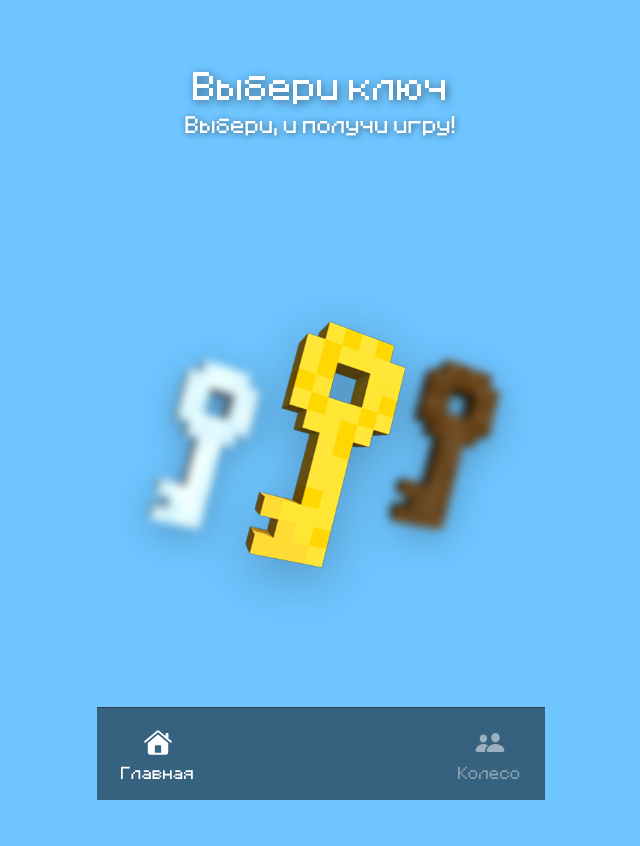
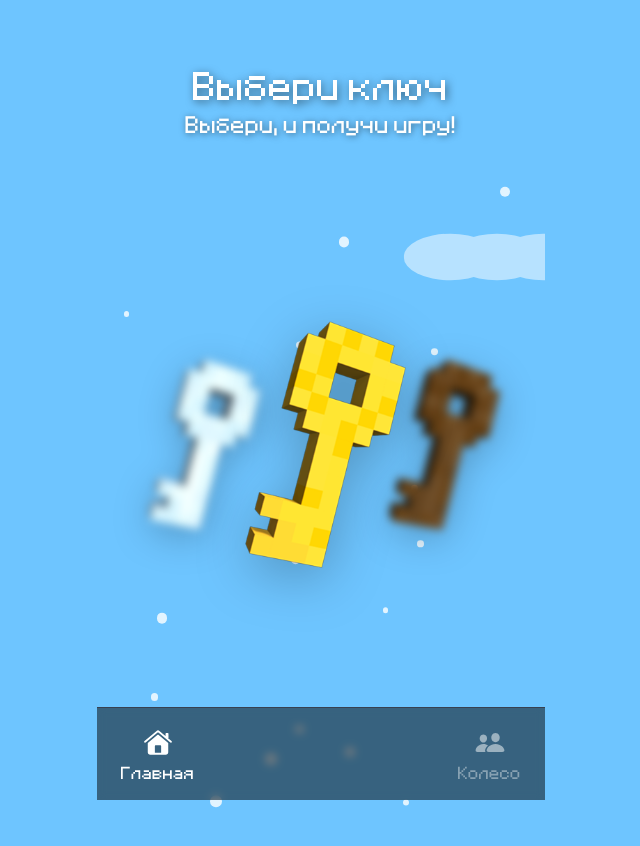
Before and after one commit to rngeryes/sfsdfewe, a Next.js app: page / in a window 1280 px wide. Shown: the top 846 px of the page, without its empty margins (319-959 px from the left). Built offline with nearby package versions, Linux system fonts and the light colour scheme.

Commit message:
Update HomeTab.tsx

```diff
--- a/components/HomeTab.tsx
+++ b/components/HomeTab.tsx
@@ -5,11 +5,10 @@ import { motion, AnimatePresence } from 'framer-motion'
 import Image from 'next/image'
 
 const keys = [
-  { id: 'silver', src: '/img/Серебро.svg', price: 1 },
-  { id: 'gold', src: '/img/Золото.png', price: 39 },
-  { id: 'bronze', src: '/img/Древо.png', price: 99 },
+  { id: 'silver', src: '/img/Серебро.svg', price: 39 },
+  { id: 'gold', src: '/img/Золото.png', price: 99 },
+  { id: 'bronze', src: '/img/Древо.png', price: 9 },
 ]
-
 
 type KeyType = typeof keys[number]
 
@@ -19,9 +18,8 @@ const positions = [
   { x: 120, y: 0, scale: 0.9, blur: 5, zIndex: 1 },
 ]
 
-const random = (min: number, max: number) => Math.random () * (max - min) + min
+const random = (min: number, max: number) => Math.random() * (max - min) + min
 
-// Промокоды
 const promoCodes: { code: string; discount: number }[] = [
   { code: 'PROMO5', discount: 0.05 },
   { code: 'PROMO10', discount: 0.10 },
@@ -37,7 +35,13 @@ const KeyCarousel: React.FC = () => {
   const [activePromo, setActivePromo] = useState<{ code: string; discount: number } | null>(null)
   const [promoError, setPromoError] = useState('')
 
+  // Снег
+  const [snowflakes, setSnowflakes] = useState<{ x: number; y: number; size: number; speed: number }[]>([])
+  // Облака
+  const [clouds, setClouds] = useState<{ x: number; y: number; scale: number; speed: number }[]>([])
+
   useEffect(() => {
+    // Частицы для оплаты
     const temp: { x: number; y: number; size: number; delay: number }[] = []
     for (let i = 0; i < 50; i++) {
       temp.push({
@@ -48,6 +52,30 @@ const KeyCarousel: React.FC = () => {
       })
     }
     setParticles(temp)
+
+    // Снег
+    const snowTemp: { x: number; y: number; size: number; speed: number }[] = []
+    for (let i = 0; i < 50; i++) {
+      snowTemp.push({
+        x: random(0, window.innerWidth),
+        y: random(0, window.innerHeight),
+        size: random(5, 12),
+        speed: random(5, 15),
+      })
+    }
+    setSnowflakes(snowTemp)
+
+    // Облака
+    const cloudTemp: { x: number; y: number; scale: number; speed: number }[] = []
+    for (let i = 0; i < 5; i++) {
+      cloudTemp.push({
+        x: random(-200, window.innerWidth),
+        y: random(50, 200),
+        scale: random(0.8, 1.5),
+        speed: random(20, 60),
+      })
+    }
+    setClouds(cloudTemp)
   }, [])
 
   const rotateLeft = () => setOrder([order[1], order[2], order[0]])
@@ -64,7 +92,7 @@ const KeyCarousel: React.FC = () => {
   }
 
   const applyPromo = () => {
-    if (activePromo) return // уже применен промокод
+    if (activePromo) return
     const promo = promoCodes.find(p => p.code.toUpperCase() === promoInput.toUpperCase())
     if (!promo) {
       setPromoError('Промокод недействителен')
@@ -132,8 +160,49 @@ if (data.invoiceLink && window.Telegram?.WebApp) {
         backgroundColor: '#6ec5ffff',
         position: 'relative',
         flexDirection: 'column',
+        overflow: 'hidden',
       }}
     >
+      {/* Снег */}
+      {snowflakes.map((flake, i) => (
+        <motion.div
+          key={i}
+          style={{
+            position: 'absolute',
+            top: flake.y,
+            left: flake.x,
+            width: flake.size,
+            height: flake.size,
+            borderRadius: '50%',
+            backgroundColor: 'rgba(255,255,255,0.8)',
+          }}
+          animate={{ y: window.innerHeight + flake.size }}
+          transition={{ repeat: Infinity, duration: flake.speed, ease: "linear", delay: Math.random() * 5 }}
+        />
+      ))}
+
+      {/* Облака */}
+      {clouds.map((cloud, i) => (
+        <motion.div
+          key={i}
+          style={{
+            position: 'absolute',
+            top: cloud.y,
+            left: cloud.x,
+            scale: cloud.scale,
+            opacity: 0.5,
+          }}
+          animate={{ x: window.innerWidth + 200 }}
+          transition={{ repeat: Infinity, duration: cloud.speed, ease: "linear" }}
+        >
+          <svg width="200" height="80" viewBox="0 0 200 80" fill="none" xmlns="http://www.w3.org/2000/svg">
+            <ellipse cx="50" cy="40" rx="50" ry="25" fill="white" />
+            <ellipse cx="100" cy="40" rx="50" ry="25" fill="white" />
+            <ellipse cx="150" cy="40" rx="50" ry="25" fill="white" />
+          </svg>
+        </motion.div>
+      ))}
+
       {/* Тексты сверху */}
       <div style={{ position: 'absolute', top: '20px', width: '100%', textAlign: 'center' }}>
         <h1 style={{ color: '#fff', textShadow: '2px 2px 8px rgba(0,0,0,0.5)', fontSize: '2rem', margin: 0 }}>Выбери ключ</h1>
```
Lines whose indentation alone changed are shown as unchanged.
